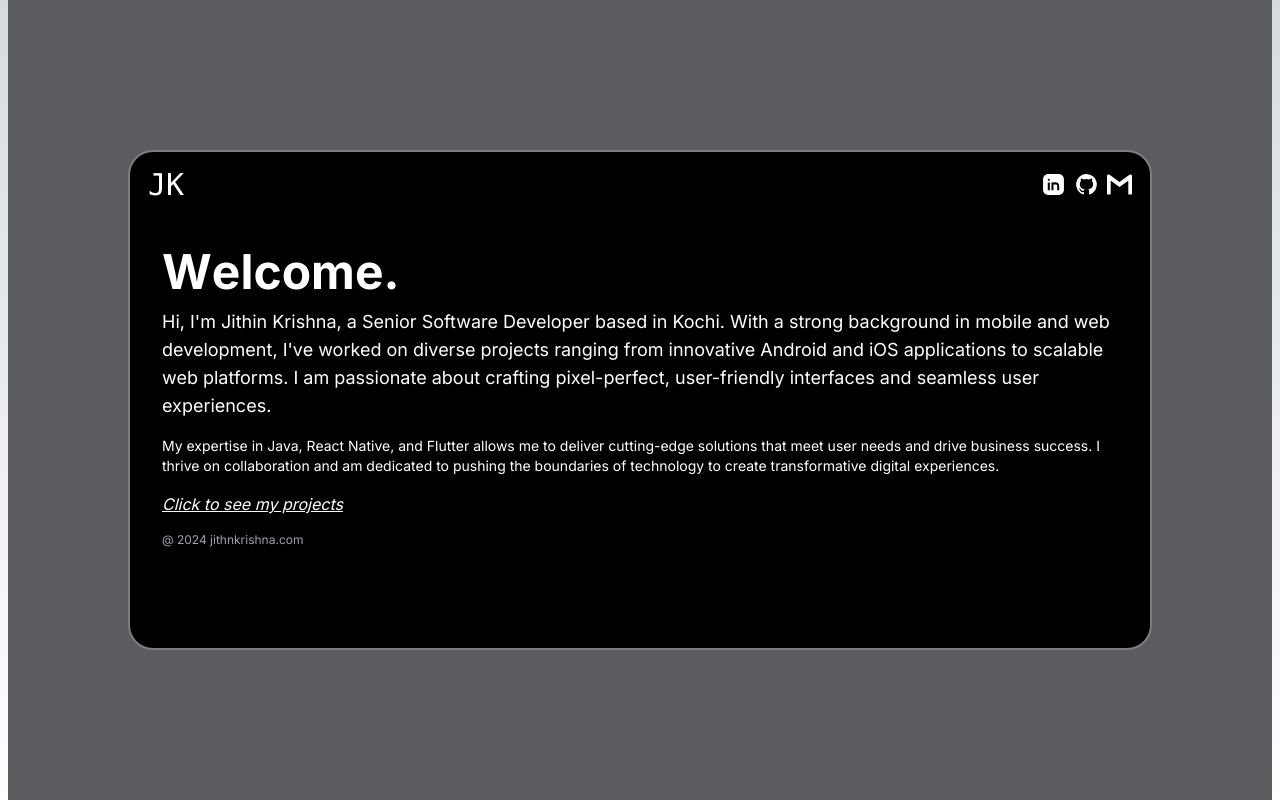
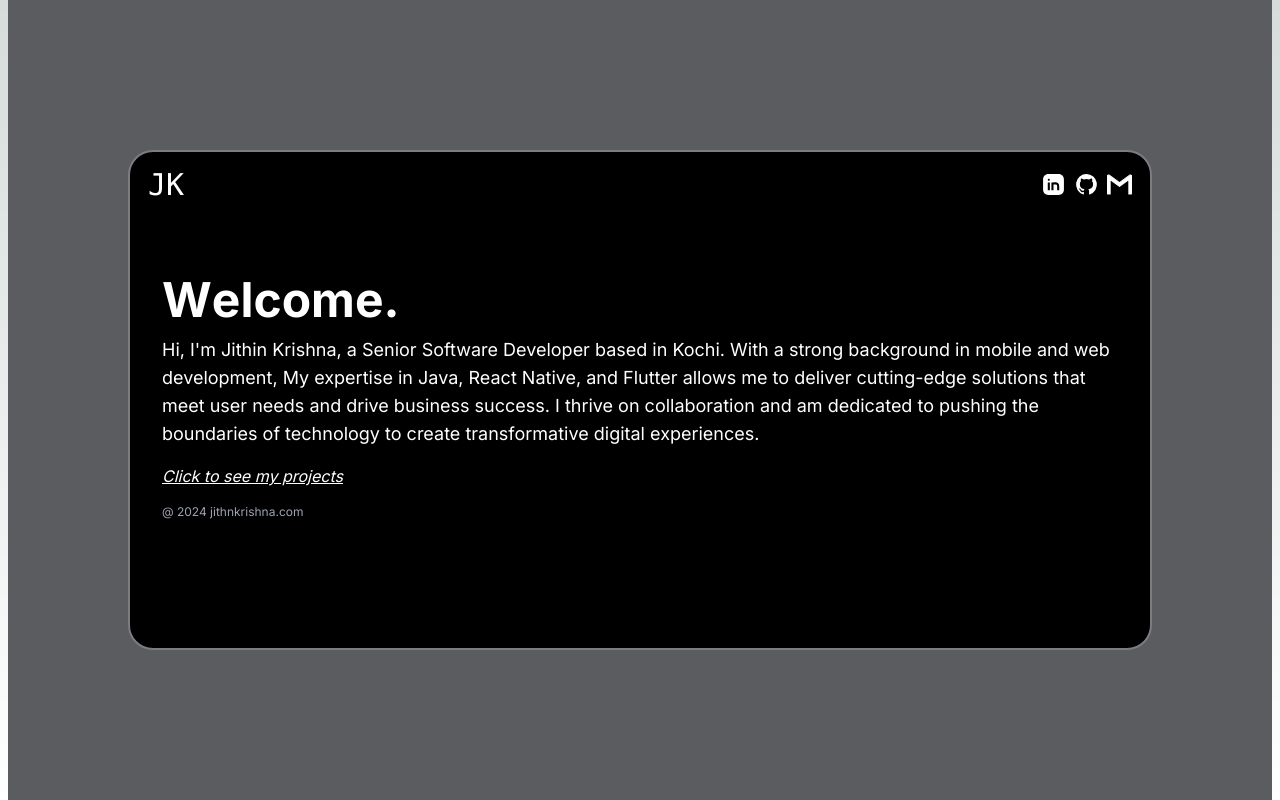
Before and after one commit to Jithinkrishnapu/portfolio, a Next.js app: page / in a window 1280 px wide. Built offline with nearby package versions, Linux system fonts and the light colour scheme.

Commit message:
content change

```diff
--- a/app/component/FlipCard.tsx
+++ b/app/component/FlipCard.tsx
@@ -93,14 +93,14 @@ const FlipCard: React.FC<FlipCardProps> = ({ title, description, details }) => {
           </div>
           <p className="text-sm md:text-lg">
             {
-              "Hi, I'm Jithin Krishna, a Senior Software Developer based in Kochi. With a strong background in mobile and web development, I've worked on diverse projects ranging from innovative Android and iOS applications to scalable web platforms. I am passionate about crafting pixel-perfect, user-friendly interfaces and seamless user experiences. "
+              "Hi, I'm Jithin Krishna, a Senior Software Developer based in Kochi. With a strong background in mobile and web development, My expertise in Java, React Native, and Flutter allows me to deliver cutting-edge solutions that meet user needs and drive business success. I thrive on collaboration and am dedicated to pushing the boundaries of technology to create transformative digital experiences. "
             }
           </p>
-          <p className="text-xs md:text-sm">
+          {/* <p className="text-xs md:text-sm">
             {
               "My expertise in Java, React Native, and Flutter allows me to deliver cutting-edge solutions that meet user needs and drive business success. I thrive on collaboration and am dedicated to pushing the boundaries of technology to create transformative digital experiences."
             }
-          </p>
+          </p> */}
           <h1 className="italic underline" onClick={() => handleClick(0)}>
             Click to see my projects
           </h1>
```
